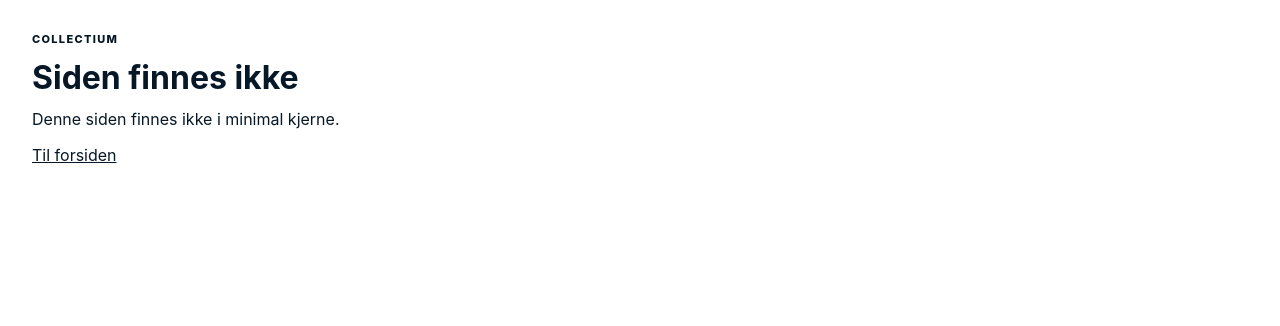
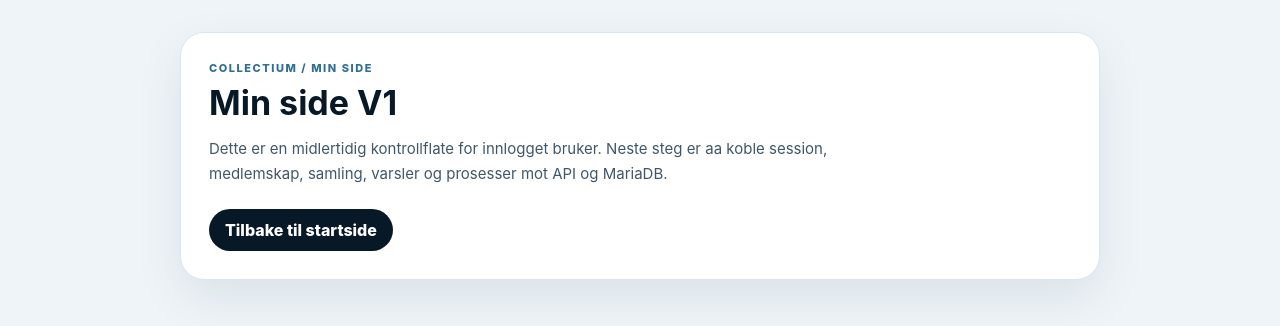
Before and after one commit to tsandvin/Collectium-, a Next.js app: page /min-side in a window 1280 px wide. Before the commit this address had no page. Shown: the top 326 px of the page. Built offline with nearby package versions, Linux system fonts and the light colour scheme.

Commit message:
Add Min side placeholder V1

```diff
--- /dev/null
+++ b/app/min-side/page.tsx
@@ -0,0 +1,22 @@
+import Link from "next/link";
+
+export default function MinSidePage() {
+  return (
+    <main style={{ minHeight: "100vh", background: "#eef4f8", color: "#071827", padding: "32px" }}>
+      <section style={{ maxWidth: "920px", margin: "0 auto", background: "#ffffff", border: "1px solid #d8e6ef", borderRadius: "24px", padding: "28px", boxShadow: "0 18px 50px rgba(7, 24, 39, 0.08)" }}>
+        <p style={{ margin: "0 0 10px", fontSize: "11px", fontWeight: 800, letterSpacing: "0.14em", textTransform: "uppercase", color: "#2e6f95" }}>
+          Collectium / Min side
+        </p>
+        <h1 style={{ margin: "0 0 14px", fontSize: "34px", lineHeight: 1.08 }}>
+          Min side V1
+        </h1>
+        <p style={{ margin: "0 0 22px", maxWidth: "640px", fontSize: "15px", lineHeight: 1.7, color: "#40576a" }}>
+          Dette er en midlertidig kontrollflate for innlogget bruker. Neste steg er aa koble session, medlemskap, samling, varsler og prosesser mot API og MariaDB.
+        </p>
+        <Link href="/" style={{ display: "inline-flex", padding: "11px 16px", borderRadius: "999px", background: "#071827", color: "#ffffff", textDecoration: "none", fontWeight: 800 }}>
+          Tilbake til startside
+        </Link>
+      </section>
+    </main>
+  );
+}
```
